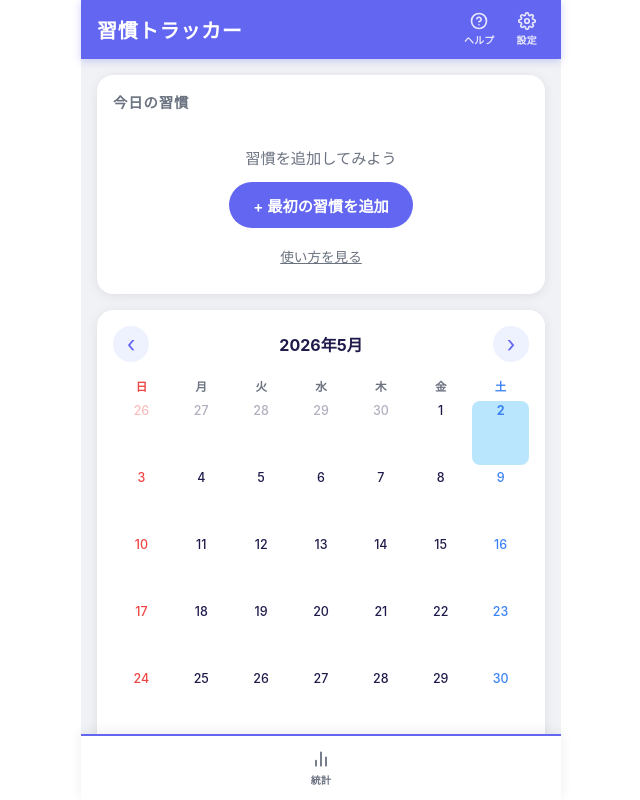
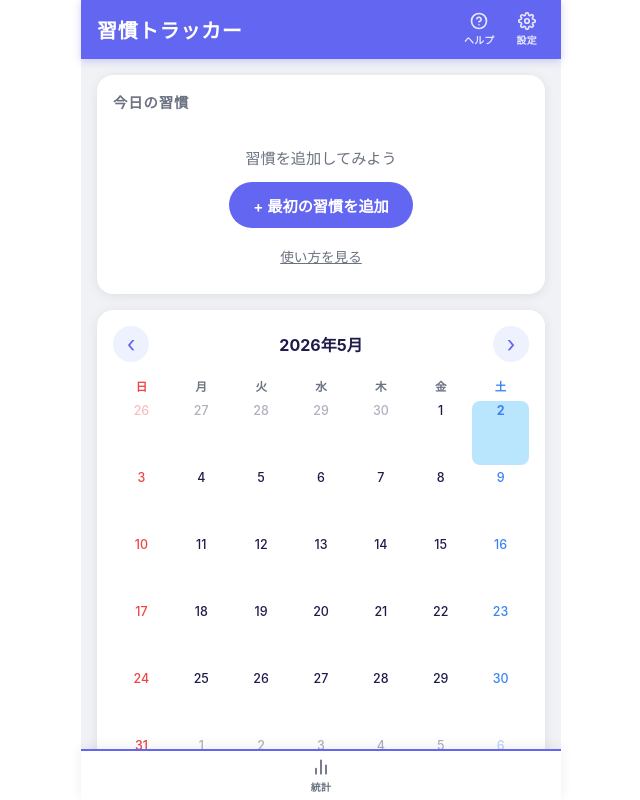
Before and after one commit to Junkoma2/habit-tracker, a React (Vite) app: page / in a window 1280 px wide. Shown: the whole page, without its empty margins (319-959 px from the left). Built offline with nearby package versions, Linux system fonts and the light colour scheme.

Commit message:
fix: #21 フッター高さを49pxに縮小しsafe-area余白の視覚的問題を解消

```diff
--- a/src/App.css
+++ b/src/App.css
@@ -32,7 +32,7 @@
 }
 
 .app {
-  --footer-height: 64px;
+  --footer-height: 49px;
   min-height: 100dvh;
   display: flex;
   flex-direction: column;
@@ -338,10 +338,10 @@
   display: flex;
   flex-direction: column;
   align-items: center;
-  gap: 3px;
+  gap: 2px;
   flex: 1;
   color: var(--color-text-secondary);
-  padding: 8px 4px;
+  padding: 6px 4px;
   border-radius: 10px;
   font-size: 0.62rem;
   font-weight: 600;
```
